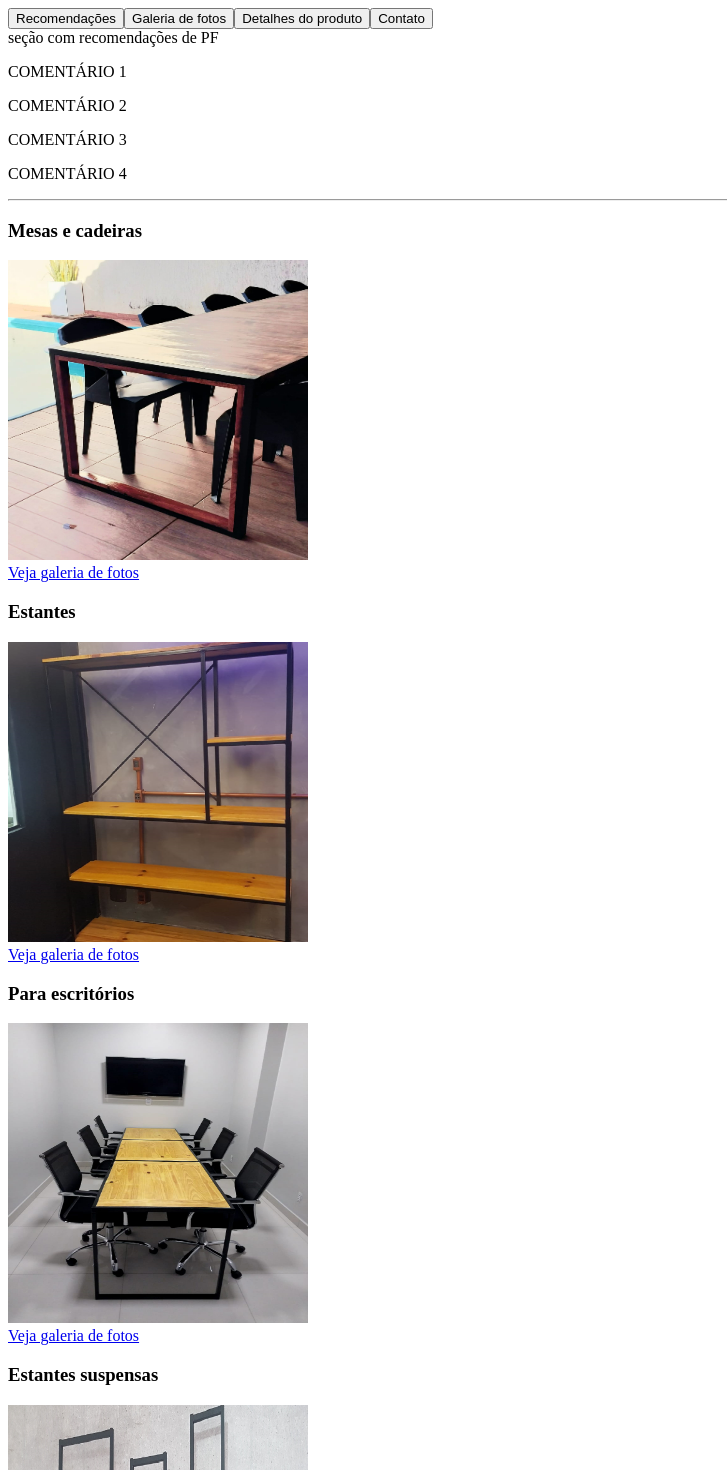
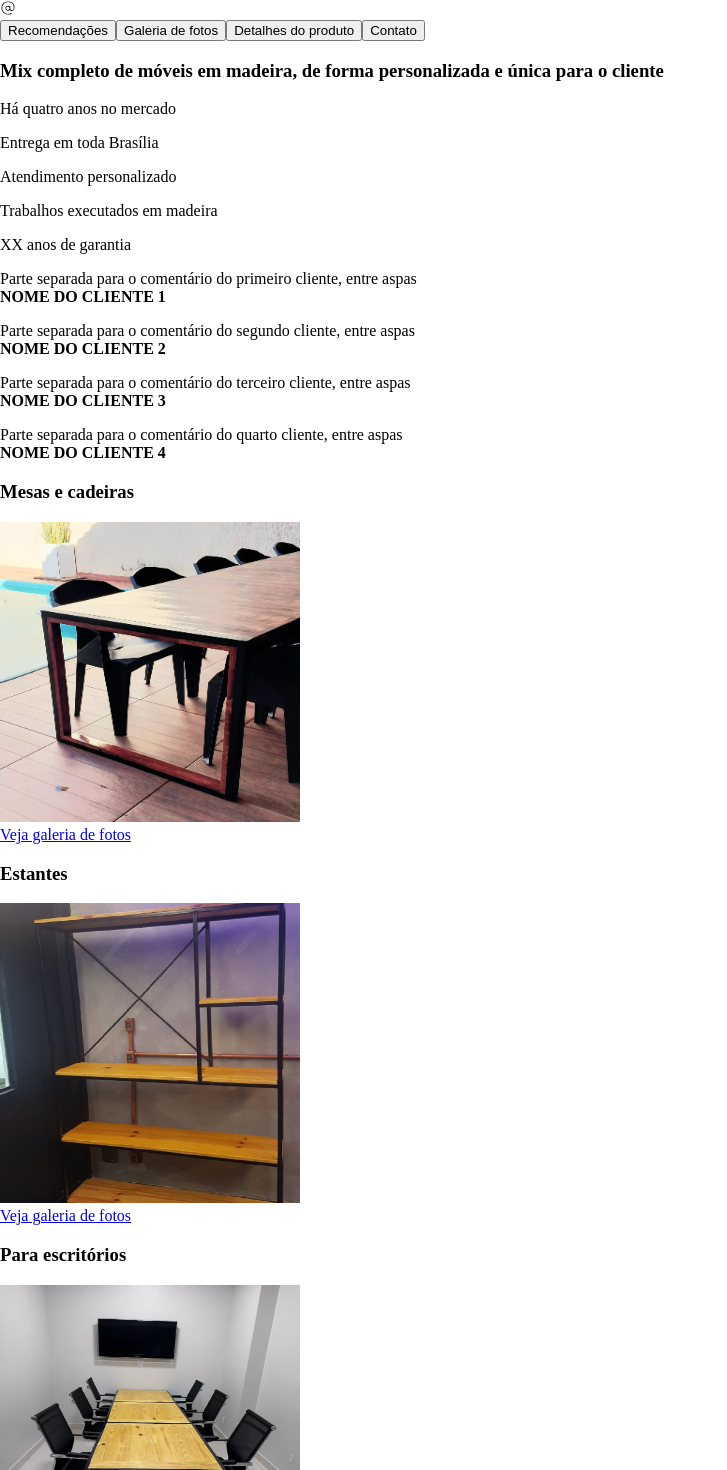
Before and after one commit to enyllaoliveira/storeProject, a React (Create React App) app: page / in a window 1280 px wide. Shown: the top 1470 px of the page, without its empty margins (0-727 px from the left). Built offline with nearby package versions, Linux system fonts and the light colour scheme.

Commit message:
Building layout of recomendation

```diff
--- a/package.json
+++ b/package.json
@@ -12,6 +12,7 @@
     "@types/react-dom": "^18.2.13",
     "react": "^18.2.0",
     "react-dom": "^18.2.0",
+    "react-icons": "^4.11.0",
     "react-router-dom": "^6.17.0",
     "react-scripts": "^5.0.1",
     "typescript": "^5.0.2",
--- a/src/components/contact/index.tsx
+++ b/src/components/contact/index.tsx
@@ -2,7 +2,6 @@ export function Contact() {
     return (
         <div>
            <button>Faça seu orçamento pelo wpp</button>
-            <hr></hr>
         </div>
     )
 
--- a/src/components/details/index.tsx
+++ b/src/components/details/index.tsx
@@ -1,8 +1,7 @@
 export function Details() {
     return (
         <div>
-            <span> section com texto de descrição do produto</span>
-            <hr></hr>
+            <span> section com texto de descrição do produto  Lorem ipsum dolor sit amet consectetur adipisicing elit. Voluptate odit in debitis expedita eius ab eveniet, voluptates hic, praesentium consectetur officia nam, at ut. Modi doloremque ab fuga sapiente rerum.</span>
         </div>
     )
 
--- a/src/components/header/index.tsx
+++ b/src/components/header/index.tsx
@@ -8,9 +8,9 @@ export function Header() {
     const scrollContact = useRef<HTMLInputElement>(null)
 
     return (
-        <div className="flex flex-col">
+        <div className="flex flex-col ">
 
-            <div className="flex flex-row py-6 justify-around">
+            <div className="flex flex-row py-6 my-2">
             <Link to='/'>
             <section> Espaço para Logo</section>
             </Link>
@@ -43,7 +43,6 @@ export function Header() {
             </div>
             </div>
 
-            <hr />
         </div>
     );
 }
--- a/src/components/mainLayout/index.tsx
+++ b/src/components/mainLayout/index.tsx
@@ -1,10 +1,12 @@
-import React, {forwardRef, useRef} from "react";
+import React, {forwardRef, useRef, useEffect, useState} from "react";
 import { Link, Outlet, Route } from "react-router-dom";
 import { Header } from "../header";
 import { Gallery } from "../gallery/Pages/HomePage";
 import { Recomendations } from "../recomendations";
 import { Details } from "../details";
 import { Contact } from "../contact";
+import { CiAt } from "react-icons/ci";
+
 
 const MainLayout = () => {
     const scrollRecomendation = useRef<HTMLInputElement>(null)
@@ -12,35 +14,70 @@ const MainLayout = () => {
     const scrollDetails = useRef<HTMLInputElement>(null)
     const scrollContact = useRef<HTMLInputElement>(null)
 
+    const [isIntersecting, setIsIntersecting] = useState(false);
+
+    useEffect(() => {
+        const MyObserver = new IntersectionObserver((entries) => {
+          entries.forEach((entry) => {
+            setIsIntersecting(entry.isIntersecting);
+          });
+        });
+
+        if (scrollContact.current) {
+          MyObserver.observe(scrollContact.current);
+        }
+      }, []);
+
+      const sectionClasses = `transition-opacity duration-500 ${
+        isIntersecting ? "opacity-100" : "opacity-75"
+      }`;
+
+      const sectionClassesDetails = `transition-transform duration-500 ${
+        isIntersecting ? "transform translate-x-0" : "transform -translate-x-4"
+      }`;
+
     return (
-        <div className="flex flex-col">
+        <div className="flex flex-col ">
+            <div className="flex flex-row justify-between">
+            <section>
+              <CiAt/>
+            </section>
+
+            <section className="flex flex-col ">
             {/* <Header/>  */}
-        <button onClick={() => scrollRecomendation.current?.scrollIntoView()}>
+            <button className="hover:underline cursor-pointer" onClick={() => scrollRecomendation.current?.scrollIntoView()}>
             Recomendações
              </button>
-        <button onClick={() => scrollGallery.current?.scrollIntoView()}>
+            <button className="hover:underline cursor-pointer" onClick={() => scrollGallery.current?.scrollIntoView()}>
             Galeria de fotos
             </button>
 
-        <button onClick={() => scrollDetails.current?.scrollIntoView()}>
+            <button className="hover:underline cursor-pointer" onClick={() => scrollDetails.current?.scrollIntoView()}>
             Detalhes do produto
             </button>
 
-        <button onClick={() => scrollContact.current?.scrollIntoView()}>
+             <button className="hover:underline cursor-pointer" onClick={() => scrollContact.current?.scrollIntoView()}>
             Contato
             </button>
+            </section>
+         </div>
 
-        <section ref={scrollRecomendation}>
+        <section ref={scrollRecomendation}
+        className={`${sectionClasses} shadow-lg border border-gray-200 p-4`}>
+
         <Recomendations/>
         </section>
-        <section ref={scrollGallery}>
+
+        <section ref={scrollGallery}
+        className={`${sectionClasses} transition-transform delay-300 ease-in-out transform -translate-x-4 opacity-0 shadow-lg border border-gray-200 p-4`}>
         <Gallery />
          </section>
-        <section ref={scrollDetails}>
+
+        <section ref={scrollDetails} className={`${sectionClassesDetails} shadow-lg border border-gray-200 p-4`}>
         <Details/>
         </section>
 
-        <section ref={scrollContact}>
+        <section ref={scrollContact} className={`${`${sectionClasses} shadow-lg border border-gray-200 p-4`} shadow-md border border-gray-200 p-4`}>
         <Contact/>
         </section>
         </div>
--- a/src/components/recomendations/index.tsx
+++ b/src/components/recomendations/index.tsx
@@ -1,17 +1,28 @@
 import React from "react";
+// import { IconName } from "react-icons/tfi";
 
 export function Recomendations() {
     return (
-       <div>
-        <div className="text text-center"> seção com recomendações de PF </div>
-        <div className="flex flex-row justify-around">
-        <p> COMENTÁRIO 1 </p>
-        <p> COMENTÁRIO 2 </p>
-        <p> COMENTÁRIO 3 </p>
-        <p> COMENTÁRIO 4 </p>
-        </div>
+       <div className="flex flex-row justify-between">
+        <section >
+        <h1> Mix completo de móveis em madeira, de forma personalizada e única para o cliente</h1>
+        <p> Há quatro anos no mercado </p>
+        <p> Entrega em toda Brasília </p>
+        <p> Atendimento personalizado </p>
+        <p> Trabalhos executados em madeira </p>
+        <p> XX anos de garantia</p>
+        </section>
 
-        <hr/>
+        <section>
+            <p className="bg-slate-100 my-2 rounded"> Parte separada para o comentário do primeiro cliente, entre aspas <br/>
+            <strong> NOME DO CLIENTE 1 </strong></p>
+            <p className="bg-slate-100 my-2 rounded"> Parte separada para o comentário do segundo cliente, entre aspas <br/>
+            <strong> NOME DO CLIENTE 2 </strong></p>
+            <p className="bg-slate-100 my-2 rounded"> Parte separada para o comentário do terceiro cliente, entre aspas <br/>
+            <strong> NOME DO CLIENTE 3 </strong></p>
+            <p className="bg-slate-100 my-2 rounded"> Parte separada para o comentário do quarto cliente, entre aspas <br/>
+            <strong> NOME DO CLIENTE 4 </strong></p>
+        </section>
        </div>
     )
 }
--- a/src/index.css
+++ b/src/index.css
@@ -4,4 +4,7 @@
 
 body {
     min-height: 100vh;
+    margin: 0;
+    padding: 0;
+    color: black
 }
--- a/src/routes/index.tsx
+++ b/src/routes/index.tsx
@@ -18,6 +18,7 @@ function AppRoutes() {
         <Routes>
         <Route path='/' element={ <MainLayout/>}>
 
+
         {/* <Route path='/recomendations' element={ <Recomendations/>}></Route>
         <Route path='/gallery' element={ <Gallery/>}></Route>
         </Route>
```
Also changed, not shown: 1 other file (tests, documents, lock files or other folders). Lines whose indentation alone changed are shown as unchanged.
